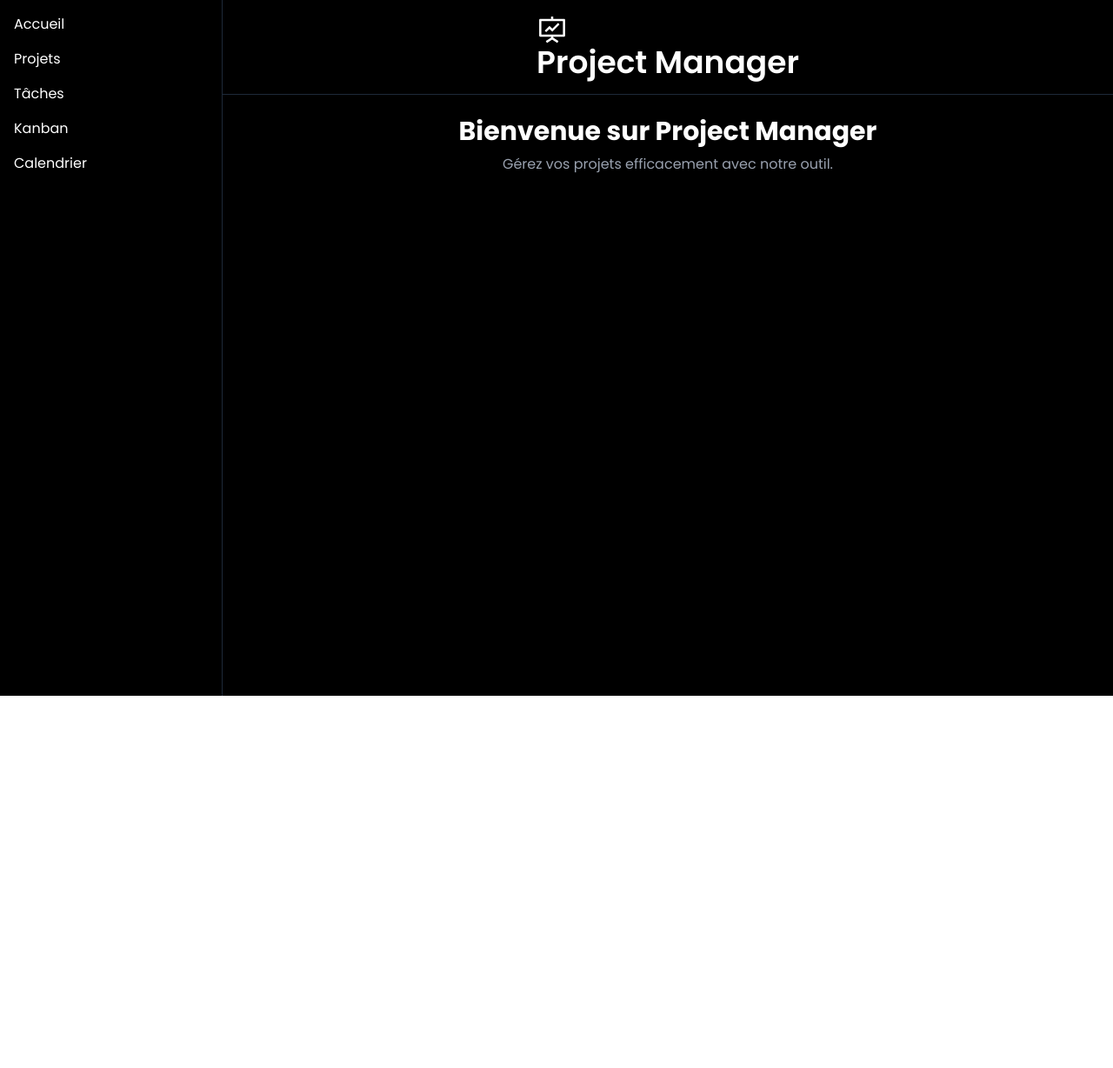
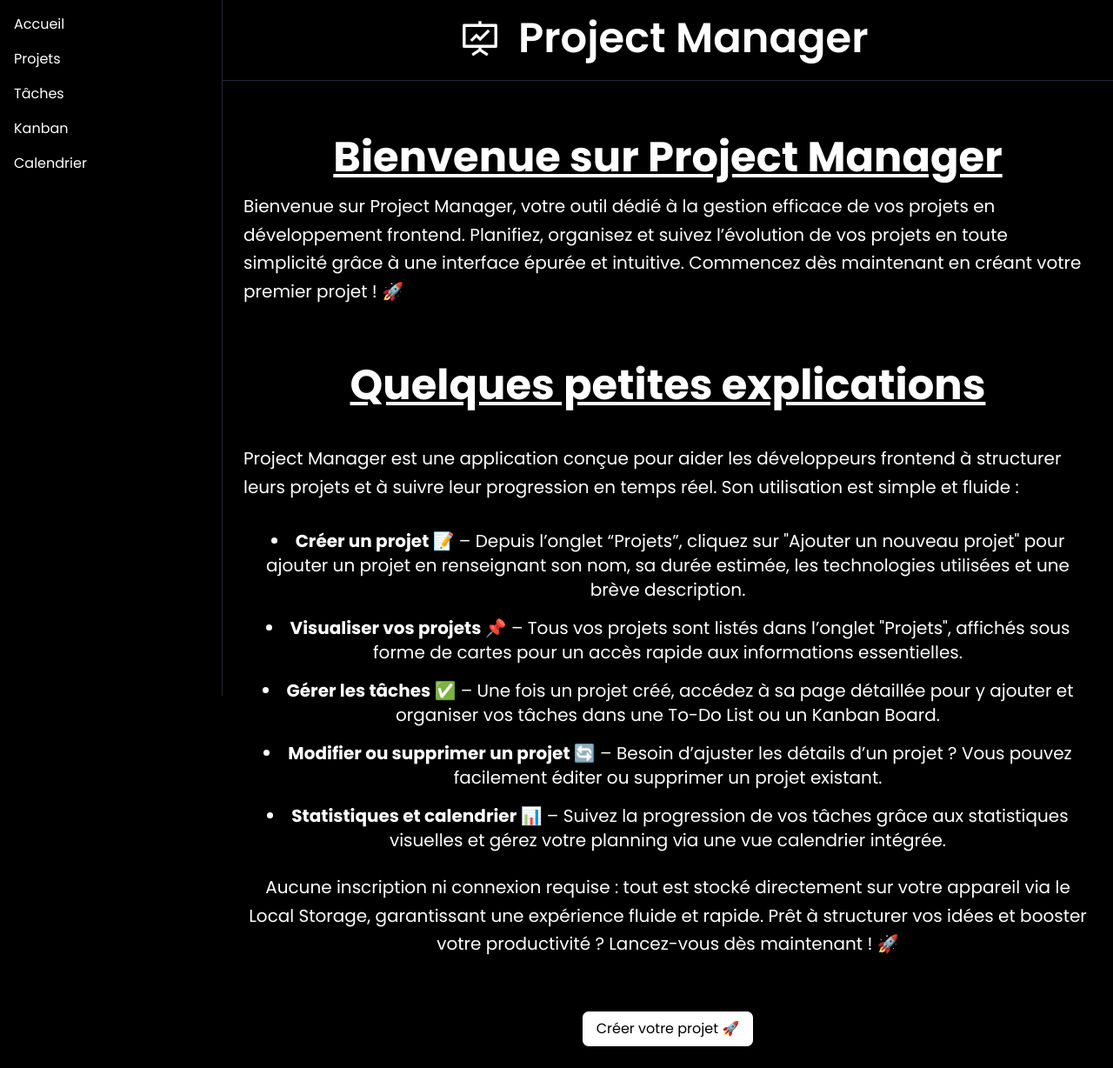
Before and after one commit to michel-DC/Project-Manager-main, a React (Vite) app: page / in a window 1280 px wide. Shown: the whole page at 87% size. Before the commit the page ends 800 px from the top, so only its background shows below. Built offline with nearby package versions, Linux system fonts and the light colour scheme.

Commit message:
Enhance Navbar and Home page with improved styles and content

```diff
--- a/src/components/Navbar.tsx
+++ b/src/components/Navbar.tsx
@@ -4,9 +4,10 @@ import { AiOutlineFundProjectionScreen } from "react-icons/ai";
 const Navbar: React.FC = () => {
   return (
     <nav className="w-full bg-black text-white p-4 border-b border-gray-800">
-      <div className="flex justify-center items-center w-=4xl">
-        <h1 className="text-4xl font-semibold text-center">
-          <AiOutlineFundProjectionScreen /> Project Manager
+      <div className="flex justify-center items-center mb-2 mt-1">
+        <h1 className="text-5xl font-semibold text-center w-120 flex items-center">
+          <AiOutlineFundProjectionScreen className="mr-5" />
+          Project Manager
         </h1>
       </div>
     </nav>
--- a/src/index.css
+++ b/src/index.css
@@ -8,3 +8,18 @@
 * {
   font-family: "Poppins", serif;
 }
+
+/* custom scroll bar  */
+::-webkit-scrollbar {
+  width: 8px;
+}
+
+::-webkit-scrollbar-track {
+  background: #1e1e1e;
+  border-radius: 10px;
+}
+
+::-webkit-scrollbar-thumb {
+  background: white;
+  border-radius: 10px;
+}
--- a/src/pages/Home.tsx
+++ b/src/pages/Home.tsx
@@ -2,11 +2,75 @@ import React from "react";
 
 const Home: React.FC = () => {
   return (
-    <div className="text-center">
-      <h1 className="text-3xl font-bold">Bienvenue sur Project Manager</h1>
-      <p className="text-gray-400 mt-2">
-        Gérez vos projets efficacement avec notre outil.
+    <div className="text-center mt-10">
+      <h1 className="text-5xl font-bold underline">
+        Bienvenue sur Project Manager
+      </h1>
+      <p className="text-white text-xl mt-4 text-left mb-8 leading-relaxed">
+        Bienvenue sur Project Manager, votre outil dédié à la gestion efficace
+        de vos projets en développement frontend. Planifiez, organisez et suivez
+        l’évolution de vos projets en toute simplicité grâce à une interface
+        épurée et intuitive. Commencez dès maintenant en créant votre premier
+        projet ! 🚀
       </p>
+
+      <br />
+
+      <h1 className="text-5xl font-bold underline mb-4 py-3">
+        Quelques petites explications
+      </h1>
+      <p className="text-left py-4 text-xl leading-relaxed">
+        Project Manager est une application conçue pour aider les développeurs
+        frontend à structurer leurs projets et à suivre leur progression en
+        temps réel. Son utilisation est simple et fluide :
+      </p>
+
+      <ul className="list-disc list-inside space-y-4 pt-4 pb-6 text-xl">
+        <li>
+          <strong>Créer un projet 📝</strong> – Depuis l’onglet “Projets”,
+          cliquez sur "Ajouter un nouveau projet" pour ajouter un projet en
+          renseignant son nom, sa durée estimée, les technologies utilisées et
+          une brève description.
+        </li>
+        <li>
+          <strong>Visualiser vos projets 📌</strong> – Tous vos projets sont
+          listés dans l’onglet "Projets", affichés sous forme de cartes pour un
+          accès rapide aux informations essentielles.
+        </li>
+        <li>
+          <strong>Gérer les tâches ✅</strong> – Une fois un projet créé,
+          accédez à sa page détaillée pour y ajouter et organiser vos tâches
+          dans une To-Do List ou un Kanban Board.
+        </li>
+        <li>
+          <strong>Modifier ou supprimer un projet 🔄</strong> – Besoin d’ajuster
+          les détails d’un projet ? Vous pouvez facilement éditer ou supprimer
+          un projet existant.
+        </li>
+        <li>
+          <strong>Statistiques et calendrier 📊</strong> – Suivez la progression
+          de vos tâches grâce aux statistiques visuelles et gérez votre planning
+          via une vue calendrier intégrée.
+        </li>
+      </ul>
+
+      <p className="text-xl leading-relaxed">
+        Aucune inscription ni connexion requise : tout est stocké directement
+        sur votre appareil via le Local Storage, garantissant une expérience
+        fluide et rapide. Prêt à structurer vos idées et booster votre
+        productivité ? Lancez-vous dès maintenant ! 🚀
+      </p>
+
+      {/* button div because it dosen't center in another way sorry for the pro's one :( */}
+      <div className="flex items-center justify-center mt-15">
+        <button
+          onClick={() => (window.location.href = "/projects")}
+          className="flex items-center justify-center px-4 py-2 text-black hover:bg-gray-300 cursor-pointer bg-white rounded-lg border border-black"
+        >
+          Créer votre projet 🚀
+        </button>
+      </div>
+      {/* button div because it dosen't work in another way sorry :( */}
     </div>
   );
 };
```
